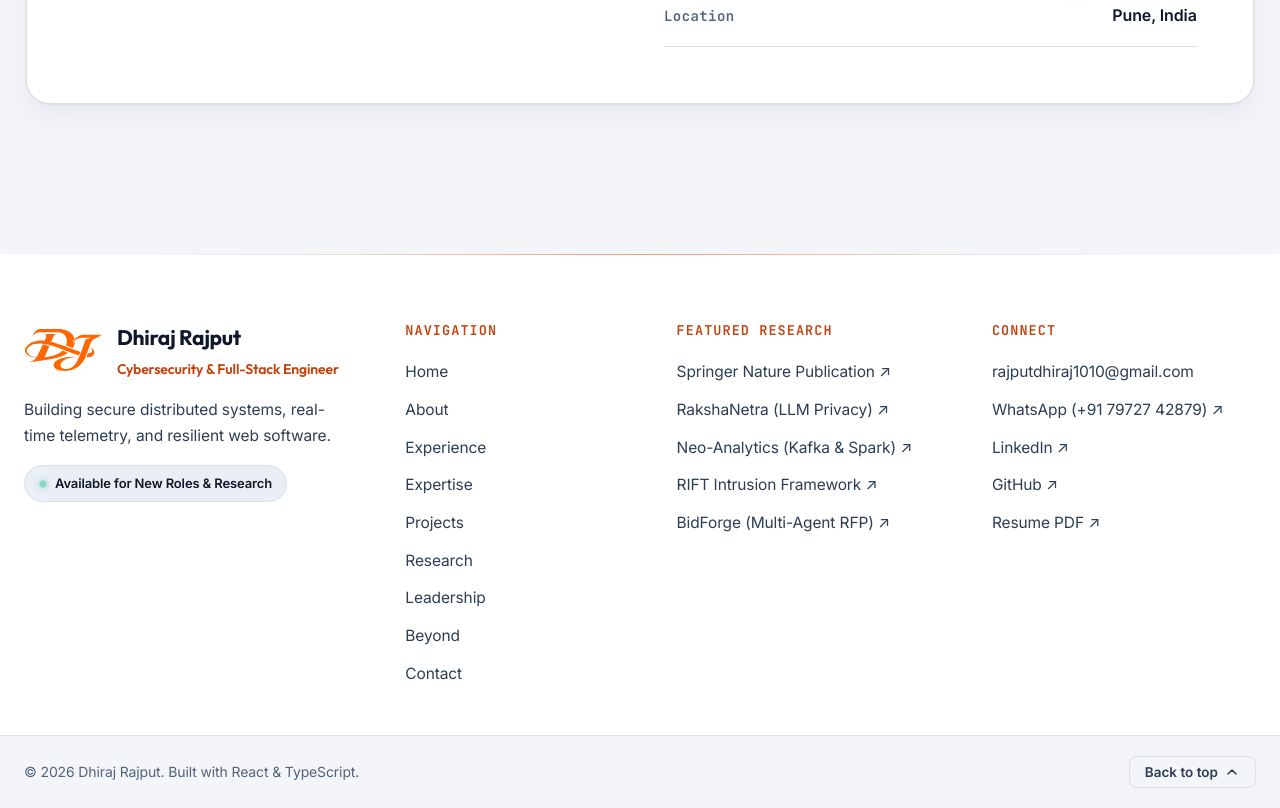
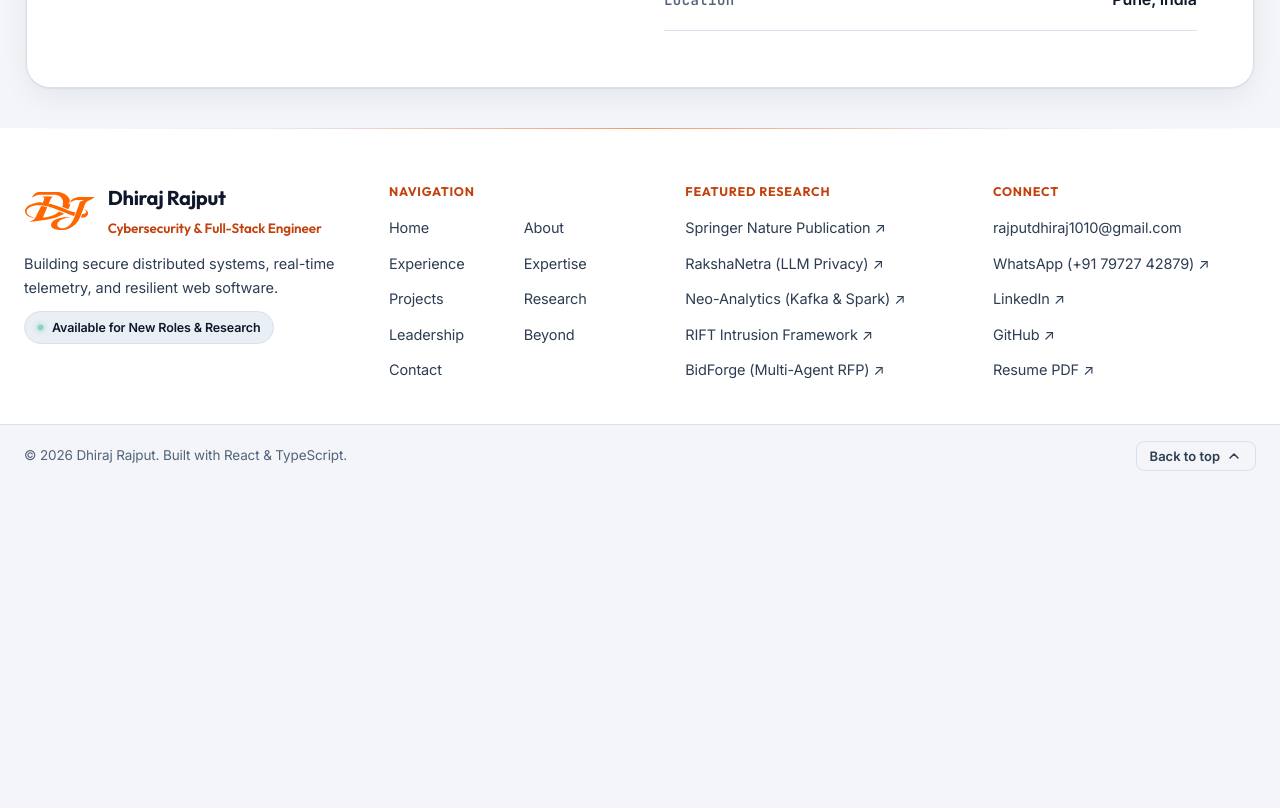
Before and after one commit to dhiraj-rajput/portfolio, a React (Vite) app: page / in a window 1280 px wide. Shown: the part 9620-10428 px from the top of the page. After the commit the page ends 10107 px from the top, so only its background shows below. Built offline with nearby package versions, Linux system fonts and the light colour scheme.

Commit message:
refactor(css): refine layout spacing, typography, and responsive design

```diff
--- a/src/App.module.css
+++ b/src/App.module.css
@@ -27,7 +27,7 @@
   display: flex;
   flex-direction: column;
   gap: var(--section-gap);
-  padding: clamp(64px, 8vh, 100px) 0 var(--section-gap);
+  padding: clamp(48px, 6vh, 84px) 0 clamp(40px, 5vh, 64px);
   position: relative;
   z-index: 1;
 }
--- a/src/components/Footer/Footer.module.css
+++ b/src/components/Footer/Footer.module.css
@@ -2,7 +2,7 @@
   width: 100%;
   background: var(--bg-surface);
   position: relative;
-  margin-top: 48px;
+  margin-top: 0;
   font-family: var(--font-body);
 }
 
@@ -23,23 +23,24 @@
 .container {
   max-width: 1372px;
   margin: 0 auto;
-  padding: clamp(40px, 6vw, 64px) clamp(16px, 3vw, 24px) clamp(32px, 4vw, 48px);
+  padding: clamp(32px, 4.5vw, 52px) clamp(16px, 3vw, 24px) clamp(24px, 3.5vw, 40px);
   display: grid;
-  grid-template-columns: 1.5fr 1fr 1.2fr 1.2fr;
-  gap: clamp(28px, 4vw, 56px);
+  grid-template-columns: 1.4fr 1.1fr 1.15fr 1.15fr;
+  gap: clamp(24px, 3.5vw, 48px);
+  align-items: start;
 }
 
 /* Brand Column */
 .brandCol {
   display: flex;
   flex-direction: column;
-  gap: 16px;
+  gap: 12px;
 }
 
 .brandHeader {
   display: flex;
   align-items: center;
-  gap: 14px;
+  gap: 12px;
 }
 
 .logoLink {
@@ -47,6 +48,7 @@
   align-items: center;
   justify-content: center;
   transition: transform 0.2s ease;
+  flex-shrink: 0;
 }
 
 .logoLink:hover {
@@ -54,7 +56,7 @@
 }
 
 .logoImg {
-  height: 44px;
+  height: 40px;
   width: auto;
   object-fit: contain;
 }
@@ -67,7 +69,7 @@
 
 .brandName {
   font-family: var(--font-heading);
-  font-size: 21px;
+  font-size: 20px;
   font-weight: 700;
   color: var(--text-primary);
   margin: 0;
@@ -76,7 +78,7 @@
 
 .brandRole {
   font-family: var(--font-heading);
-  font-size: 14px;
+  font-size: 13.5px;
   color: var(--color-accent-text, var(--color-accent));
   font-weight: 600;
   margin: 0;
@@ -84,12 +86,12 @@
 
 .brandDesc {
   font-family: var(--font-body);
-  font-size: 15.5px;
-  line-height: 1.68;
+  font-size: 14.5px;
+  line-height: 1.6;
   color: var(--text-secondary);
   letter-spacing: -0.005em;
   margin: 0;
-  max-width: 380px;
+  max-width: 360px;
 }
 
 .statusPill {
@@ -99,21 +101,22 @@
   background: var(--bg-surface-elevated);
   border: 1px solid var(--border-subtle);
   border-radius: 100px;
-  padding: 6px 14px;
+  padding: 5px 12px;
   font-family: var(--font-body);
-  font-size: 13px;
+  font-size: 12.5px;
   font-weight: 600;
   color: var(--text-primary);
   width: fit-content;
 }
 
 .pulseDot {
-  width: 8px;
-  height: 8px;
+  width: 7px;
+  height: 7px;
   border-radius: 50%;
   background: #10b981;
   box-shadow: 0 0 8px #10b981;
   animation: pulse 2s infinite ease-in-out;
+  flex-shrink: 0;
 }
 
 @keyframes pulse {
@@ -129,13 +132,13 @@
 
 /* Nav & Works & Connect Columns */
 .colTitle {
-  font-family: var(--font-mono, var(--font-heading));
-  font-size: 13.5px;
+  font-family: var(--font-heading);
+  font-size: 12.5px;
   font-weight: 700;
   text-transform: uppercase;
-  letter-spacing: 0.08em;
+  letter-spacing: 0.06em;
   color: var(--color-accent-text, var(--color-accent));
-  margin: 0 0 16px 0;
+  margin: 0 0 12px 0;
 }
 
 .linkList {
@@ -144,12 +147,20 @@
   margin: 0;
   display: flex;
   flex-direction: column;
-  gap: 10px;
+  gap: 8px;
+}
+
+/* Compact 2-column subgrid for the 9 Navigation items so it never stretches the footer vertically */
+.navCol .linkList {
+  display: grid;
+  grid-template-columns: repeat(2, minmax(80px, auto));
+  gap: 8px 18px;
 }
 
 .footerLink {
   font-family: var(--font-body);
-  font-size: 15.5px;
+  font-size: 14.5px;
+  line-height: 1.45;
   color: var(--text-secondary);
   text-decoration: none;
   transition: color 0.18s ease, transform 0.18s ease;
@@ -170,17 +181,17 @@
 .bottomInner {
   max-width: 1372px;
   margin: 0 auto;
-  padding: 20px clamp(16px, 3vw, 24px);
+  padding: 16px clamp(16px, 3vw, 24px);
   display: flex;
   align-items: center;
   justify-content: space-between;
-  gap: 16px;
+  gap: 12px;
   flex-wrap: wrap;
 }
 
 .copyright {
   font-family: var(--font-body);
-  font-size: 14px;
+  font-size: 13.5px;
   color: var(--text-muted);
   margin: 0;
 }
@@ -192,13 +203,14 @@
   background: transparent;
   border: 1px solid var(--border-subtle);
   border-radius: 8px;
-  padding: 7px 15px;
+  padding: 6px 13px;
   font-family: var(--font-heading);
-  font-size: 13.5px;
+  font-size: 13px;
   font-weight: 600;
   color: var(--text-secondary);
   cursor: pointer;
   transition: color 0.2s ease, border-color 0.2s ease, transform 0.2s ease;
+  flex-shrink: 0;
 }
 
 .backToTop:hover {
@@ -207,32 +219,102 @@
   transform: translateY(-2px);
 }
 
-/* Responsive */
+/* Tablet & Medium Screens (<= 1024px) */
 @media (max-width: 1024px) {
   .container {
     grid-template-columns: 1fr 1fr;
-    gap: 40px;
+    gap: 22px 28px;
+    padding: 28px 20px 24px;
   }
 
   .brandCol {
     grid-column: 1 / -1;
+    gap: 10px;
   }
 
   .brandDesc {
     max-width: 100%;
   }
+
+  .navCol {
+    grid-column: 1 / -1;
+  }
+
+  .navCol .linkList {
+    display: flex;
+    flex-direction: row;
+    flex-wrap: wrap;
+    gap: 8px 18px;
+  }
 }
 
+/* Mobile Screens (<= 640px) */
 @media (max-width: 640px) {
   .container {
     grid-template-columns: 1fr;
-    gap: 32px;
-    padding-top: 36px;
+    gap: 18px;
+    padding: 22px 16px 18px;
+  }
+
+  .brandCol {
+    gap: 8px;
+  }
+
+  .logoImg {
+    height: 34px;
+  }
+
+  .brandName {
+    font-size: 18px;
+  }
+
+  .brandRole {
+    font-size: 12.5px;
+  }
+
+  .brandDesc {
+    font-size: 13.5px;
+    line-height: 1.52;
+  }
+
+  .statusPill {
+    font-size: 11.5px;
+    padding: 4px 10px;
+  }
+
+  .colTitle {
+    font-size: 11.5px;
+    margin: 0 0 8px 0;
+  }
+
+  .navCol .linkList,
+  .worksCol .linkList,
+  .connectCol .linkList {
+    display: flex;
+    flex-direction: row;
+    flex-wrap: wrap;
+    gap: 6px 14px;
+  }
+
+  .footerLink {
+    font-size: 13px;
+    line-height: 1.4;
   }
 
   .bottomInner {
-    flex-direction: column;
-    align-items: flex-start;
-    gap: 12px;
+    flex-direction: row;
+    align-items: center;
+    justify-content: space-between;
+    padding: 12px 16px;
+    gap: 10px;
+  }
+
+  .copyright {
+    font-size: 12px;
+  }
+
+  .backToTop {
+    padding: 5px 10px;
+    font-size: 12px;
   }
 }
```
